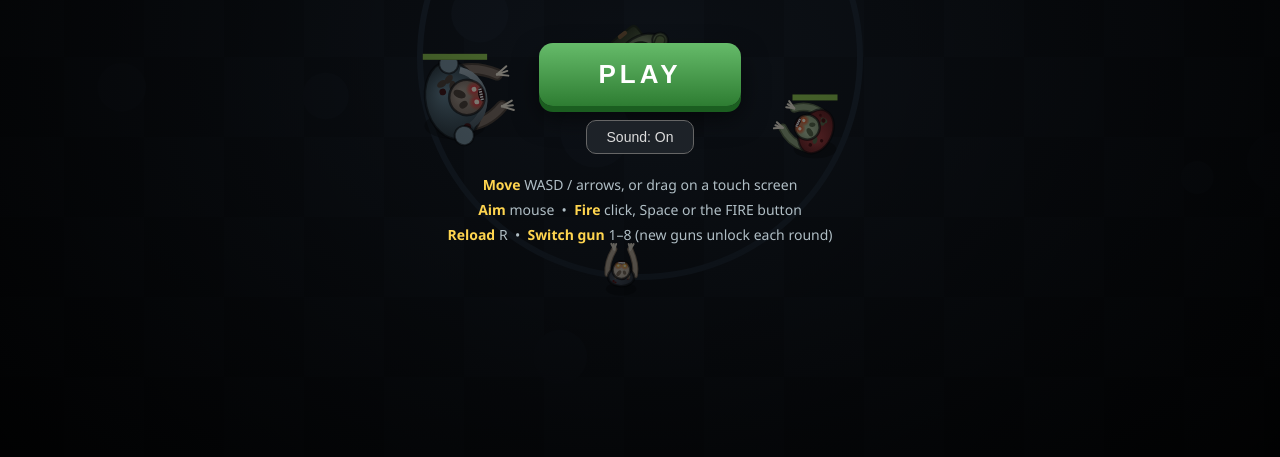
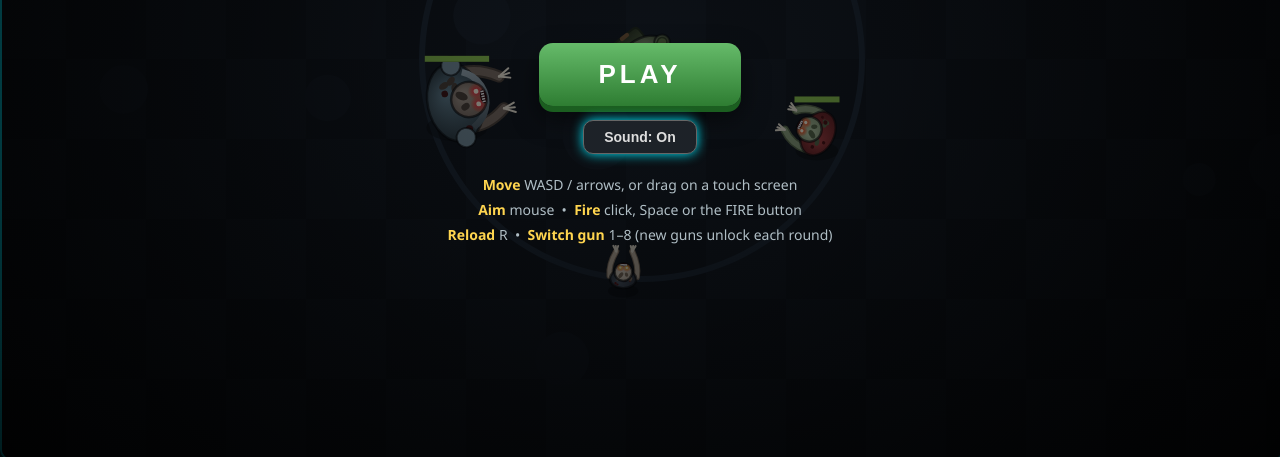
Before and after one commit to dilipbhagwat74-create/wave-shooter, a plain HTML site: page index.html in a window 1280 px wide. Shown: the part 343-800 px from the top of the page. Drawn offline with Linux system fonts and the light colour scheme; animation ran at ten frames a second.

Commit message:
Update index.html

```diff
--- a/index.html
+++ b/index.html
@@ -1,5 +1,39 @@
 <!DOCTYPE html>
 <html lang="en">
+  <style>
+body {
+  background: radial-gradient(circle at top, #101b48, #030510 75%);
+  color: #ffffff;
+  font-family: Arial, sans-serif;
+}
+
+button {
+  background: linear-gradient(90deg, #00eaff, #8b00ff);
+  color: white;
+  border: 1px solid #00eaff;
+  border-radius: 12px;
+  padding: 12px 22px;
+  font-weight: bold;
+  box-shadow: 0 0 12px #00eaff;
+  cursor: pointer;
+}
+
+button:hover {
+  box-shadow: 0 0 25px #9b00ff;
+  transform: scale(1.04);
+}
+
+h1, h2 {
+  color: #00eaff;
+  text-shadow: 0 0 12px #00eaff;
+}
+
+canvas {
+  border: 2px solid #00eaff;
+  box-shadow: 0 0 18px #00eaff;
+  border-radius: 12px;
+}
+  </style>
 <head>
 <meta charset="UTF-8">
 <meta name="viewport" content="width=device-width, initial-scale=1, user-scalable=no">
```
